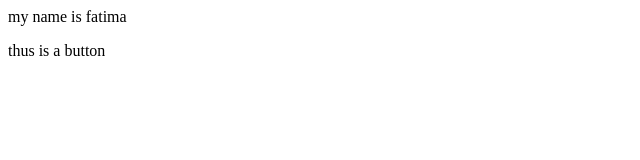
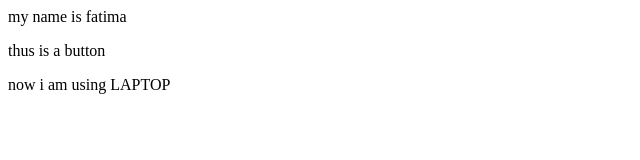
Before and after one commit to HoorHoor/new-ripo, a plain HTML site: page index.html in a window 1280 px wide. Shown: the whole page, without its empty margins (0-640 px from the left). Drawn offline with Linux system fonts and the light colour scheme.

Commit message:
this is a new change

```diff
--- a/index.html
+++ b/index.html
@@ -1,2 +1,5 @@
 <p>my name is fatima</p>
 <p>thus is a button</p>
+<p>
+    now i am using LAPTOP
+</p>
```
